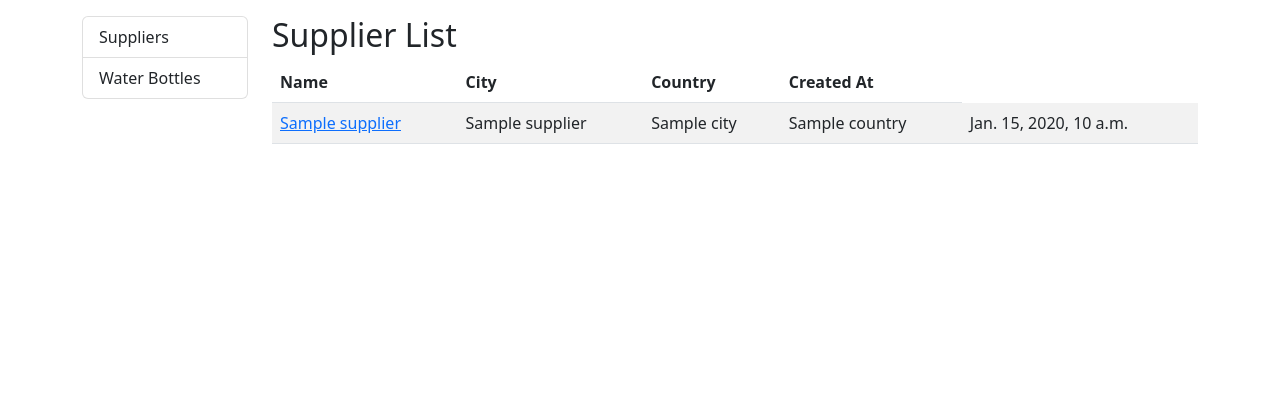
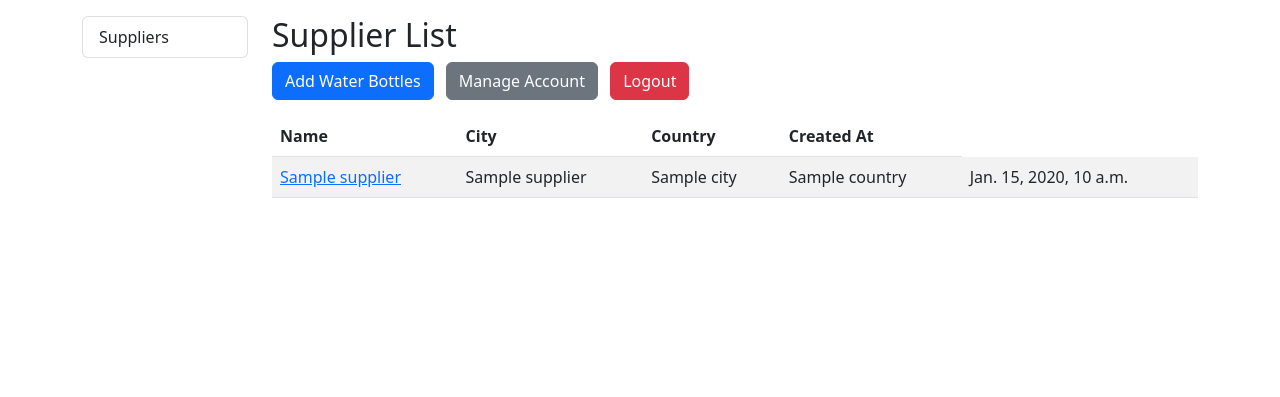
Before and after one commit to madomlhbr/MOD6EP, a Django app: template MyInventorySystem/MyInventoryApp/templates/MyInventoryApp/view_supplier.html in a window 1280 px wide. Shown: the part 56-453 px from the top of the page. Run offline with Django 3.2, Linux system fonts and the light colour scheme; the template is opened without the code that fills it: most values are stand-ins (such as "Sample title", 1, 10 or a date in 2020); some libraries are stand-ins or nearby versions.

Commit message:
bug fixing

```diff
--- a/MyInventorySystem/MyInventoryApp/templates/MyInventoryApp/base.html
+++ b/MyInventorySystem/MyInventoryApp/templates/MyInventoryApp/base.html
@@ -13,7 +13,7 @@
     <body>
         <nav class="navbar navbar-dark bg-custom mb-3 sticky-top" style="background-color: #7ABEFF;">
             <div class="container-fluid">
-                <a class="navbar-brand mb-0" href="">The Water Bottle Inventory System </span> </a>
+                <a class="navbar-brand mb-0" href="{% url 'view_supplier' %}">The Water Bottle Inventory System </span> </a>
                 <a href="{% url 'add_bottle' %}" style="color:white"><i class="material-icons">add</i></a>
             </div>
         </nav>
@@ -24,7 +24,6 @@
                   {%block sidemenu%}
                   <div class="list-group">
                   <a href="{% url 'view_supplier' %}" class="list-group-item list-group-item-action">Suppliers</a>
-                  <a href="{% url 'view_bottles' %}" class="list-group-item list-group-item-action">Water Bottles</a>
                   </div>
                   {%endblock sidemenu%}
               </div>
--- a/MyInventorySystem/MyInventoryApp/templates/MyInventoryApp/signup.html
+++ b/MyInventorySystem/MyInventoryApp/templates/MyInventoryApp/signup.html
@@ -39,7 +39,7 @@
                         </div>
 
                         <button type="submit" class="btn btn-primary w-100">
-                            Create Account
+                            Create Account\
                         </button>
                     </form>
 
--- a/MyInventorySystem/MyInventoryApp/templates/MyInventoryApp/view_supplier.html
+++ b/MyInventorySystem/MyInventoryApp/templates/MyInventoryApp/view_supplier.html
@@ -3,6 +3,14 @@
 {% block content %}
 
 <h2>Supplier List</h2>
+
+<div class="mb-3">
+    <a href="{% url 'add_bottle' %}" class="btn btn-primary me-2">Add Water Bottles</a>
+    {% if account %}
+        <a href="{% url 'manage_account' pk=account.id %}" class="btn btn-secondary me-2">Manage Account</a>
+    {% endif %}
+    <a href="{% url 'logout' %}" class="btn btn-danger">Logout</a>
+</div>
 
 <table class="table table-striped">
     <thead>
--- a/MyInventorySystem/MyInventoryApp/views.py
+++ b/MyInventorySystem/MyInventoryApp/views.py
@@ -60,7 +60,7 @@ def signup_view(request):
 def view_supplier(request):
     suppliers = Supplier.objects.all()
     account = get_current_account(request)
-    return render(request, "MyInventoryApp/supplier_list.html", {"suppliers": suppliers, "account": account})
+    return render(request, "MyInventoryApp/view_supplier.html", {"suppliers": suppliers, "account": account})
 
 
 def view_bottles(request, pk):
@@ -177,7 +177,7 @@ def add_bottle(request):
             )
             return redirect('view_supplier')
 
-    return render(request, "MyInventoryApp/bottle_add.html", {
+    return render(request, "MyInventoryApp/add_bottle.html", {
         "suppliers": suppliers,
         "errors": errors,
         **form_data,
```
Also changed, not shown: MyInventorySystem/MyInventoryApp/urls.py (+13 -2 lines), MyInventorySystem/MyInventoryApp/migrations/0002_account.py (added), MyInventorySystem/db.sqlite3.
